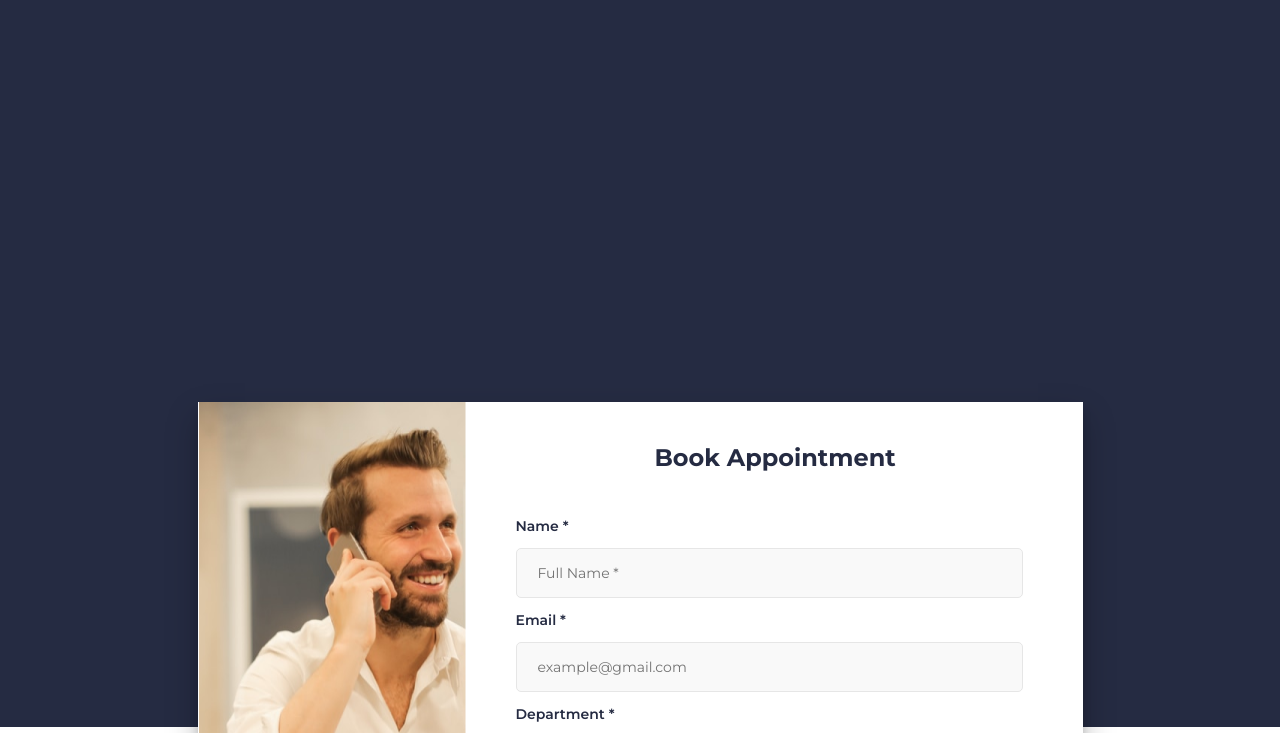
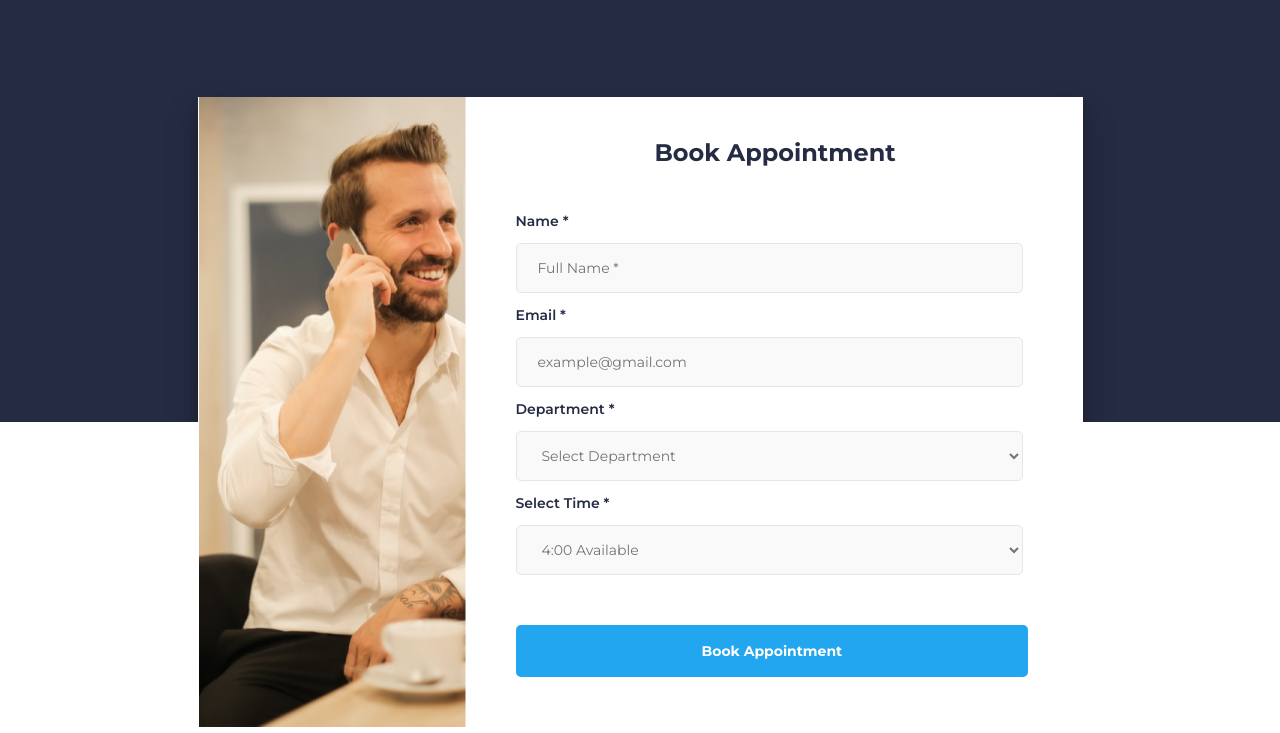
Before and after one commit to WHYGIKO/financiary, a plain HTML site: page index.html in a window 1280 px wide. Shown: the part 4208-4941 px from the top of the page. Drawn offline with Linux system fonts and the light colour scheme.

Commit message:
appointment fixed

```diff
--- a/style/style.css
+++ b/style/style.css
@@ -408,6 +408,9 @@ body {
     font-weight: 600;
     line-height: 24px;
 }
+.appointment {
+    height: 700px;
+}
 .appointment_top_box {
     font-family: Montserrat;
     margin-top: 112px;
@@ -431,7 +434,6 @@ body {
 }
 .book_appointment {
     box-shadow: 0 15px 30px rgba(0, 0, 0, 0.25), 0 8px 8px rgba(0, 0, 0, 0.15);
-    transform: translateY(305px);
     margin: 0 auto;
     margin-top: 100px;
     max-width: 885px;
```
